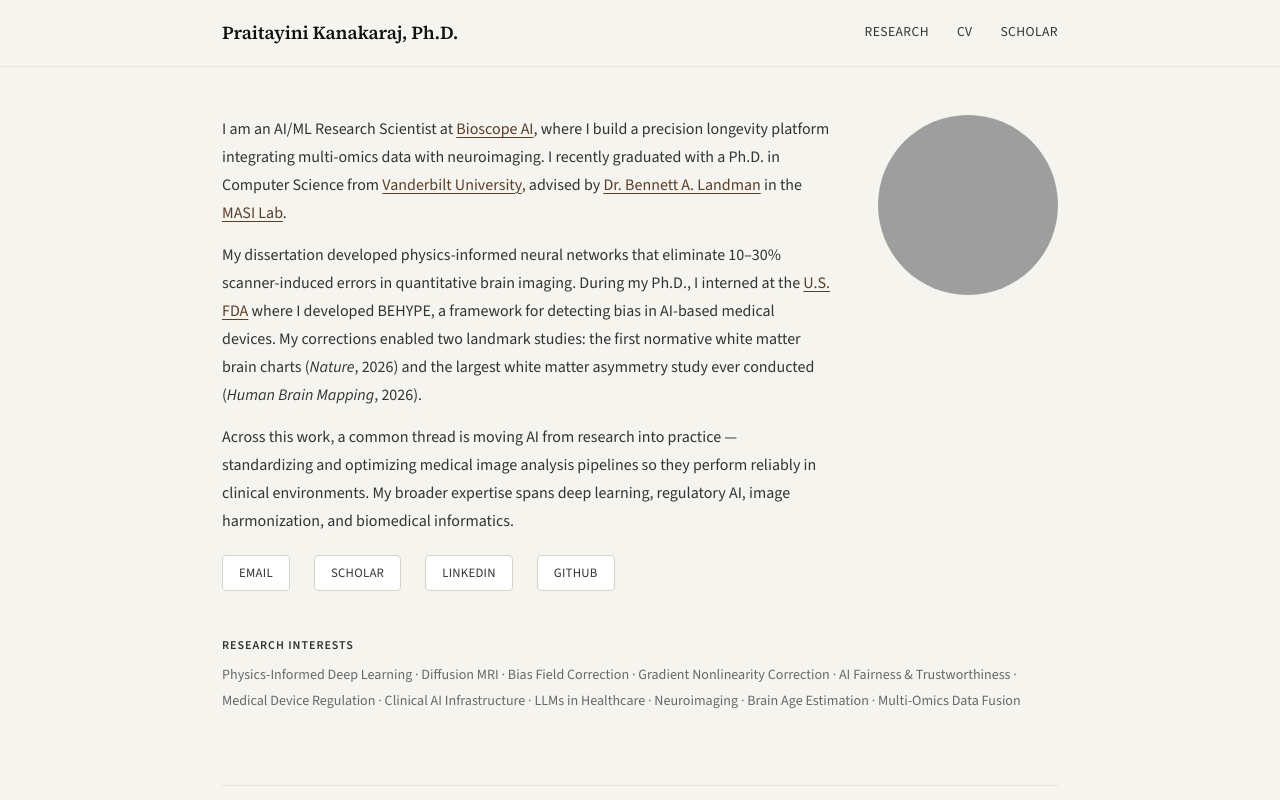
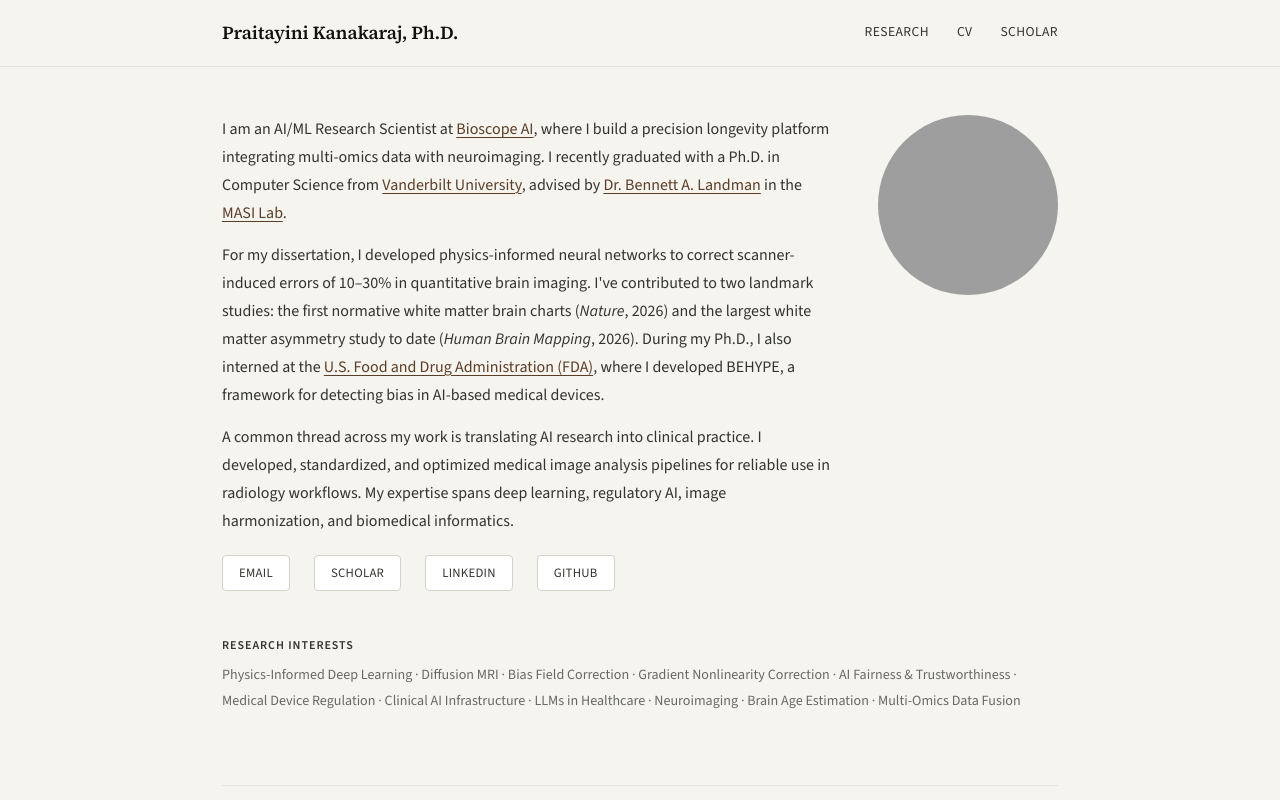
Before and after one commit to praitayini/praitayini.github.io, a plain HTML site: page index.html in a window 1280 px wide. Shown: the top 800 px of the page. Drawn offline with nearby package versions, Linux system fonts and the light colour scheme; grey boxes are pictures that could not be loaded.

Commit message:
Refine bio: reword dissertation, contributions, and clinical practice
Co-Authored-By: Claude Opus 4.6 <noreply@anthropic.com>

```diff
--- a/index.html
+++ b/index.html
@@ -835,9 +835,9 @@ a:focus-visible {
     <div class="header-text">
       <p>I am an AI/ML Research Scientist at <a href="https://bioscope.ai" target="_blank" rel="noopener">Bioscope AI</a>, where I build a precision longevity platform integrating multi-omics data with neuroimaging. I recently graduated with a Ph.D. in Computer Science from <a href="https://www.vanderbilt.edu/" target="_blank" rel="noopener">Vanderbilt University</a>, advised by <a href="https://www.vanderbilt.edu/vise/visepeople/bennett-landman/" target="_blank" rel="noopener">Dr. Bennett A. Landman</a> in the <a href="https://my.vanderbilt.edu/masi/" target="_blank" rel="noopener">MASI Lab</a>.</p>
 
-      <p>My dissertation developed physics-informed neural networks that eliminate 10–30% scanner-induced errors in quantitative brain imaging. During my Ph.D., I interned at the <a href="https://www.fda.gov/about-fda/cdrh-offices/office-science-and-engineering-laboratories" target="_blank" rel="noopener">U.S. FDA</a> where I developed BEHYPE, a framework for detecting bias in AI-based medical devices. My corrections enabled two landmark studies: the first normative white matter brain charts (<em>Nature</em>, 2026) and the largest white matter asymmetry study ever conducted (<em>Human Brain Mapping</em>, 2026).</p>
+      <p>For my dissertation, I developed physics-informed neural networks to correct scanner-induced errors of 10–30% in quantitative brain imaging. I've contributed to two landmark studies: the first normative white matter brain charts (<em>Nature</em>, 2026) and the largest white matter asymmetry study to date (<em>Human Brain Mapping</em>, 2026). During my Ph.D., I also interned at the <a href="https://www.fda.gov/about-fda/cdrh-offices/office-science-and-engineering-laboratories" target="_blank" rel="noopener">U.S. Food and Drug Administration (FDA)</a>, where I developed BEHYPE, a framework for detecting bias in AI-based medical devices.</p>
 
-      <p>Across this work, a common thread is moving AI from research into practice — standardizing and optimizing medical image analysis pipelines so they perform reliably in clinical environments. My broader expertise spans deep learning, regulatory AI, image harmonization, and biomedical informatics.</p>
+      <p>A common thread across my work is translating AI research into clinical practice. I developed, standardized, and optimized medical image analysis pipelines for reliable use in radiology workflows. My expertise spans deep learning, regulatory AI, image harmonization, and biomedical informatics.</p>
 
       <div class="header-links">
         <a href="mailto:praitayini@gmail.com">Email</a>
```
